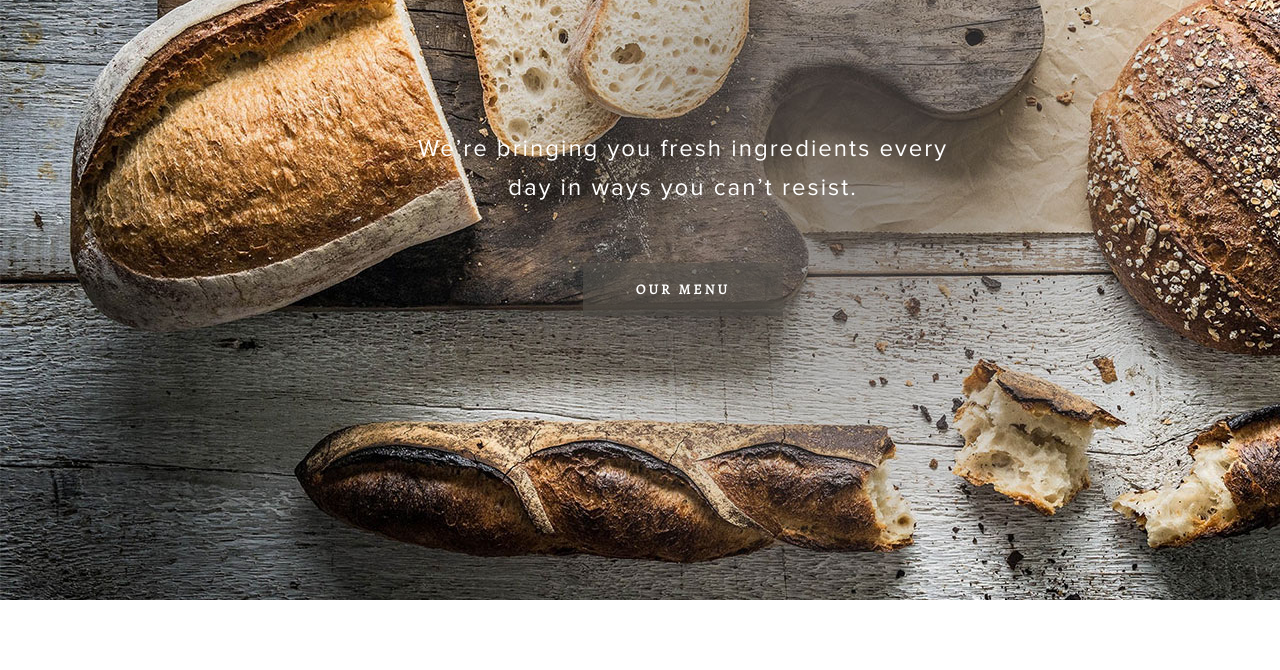
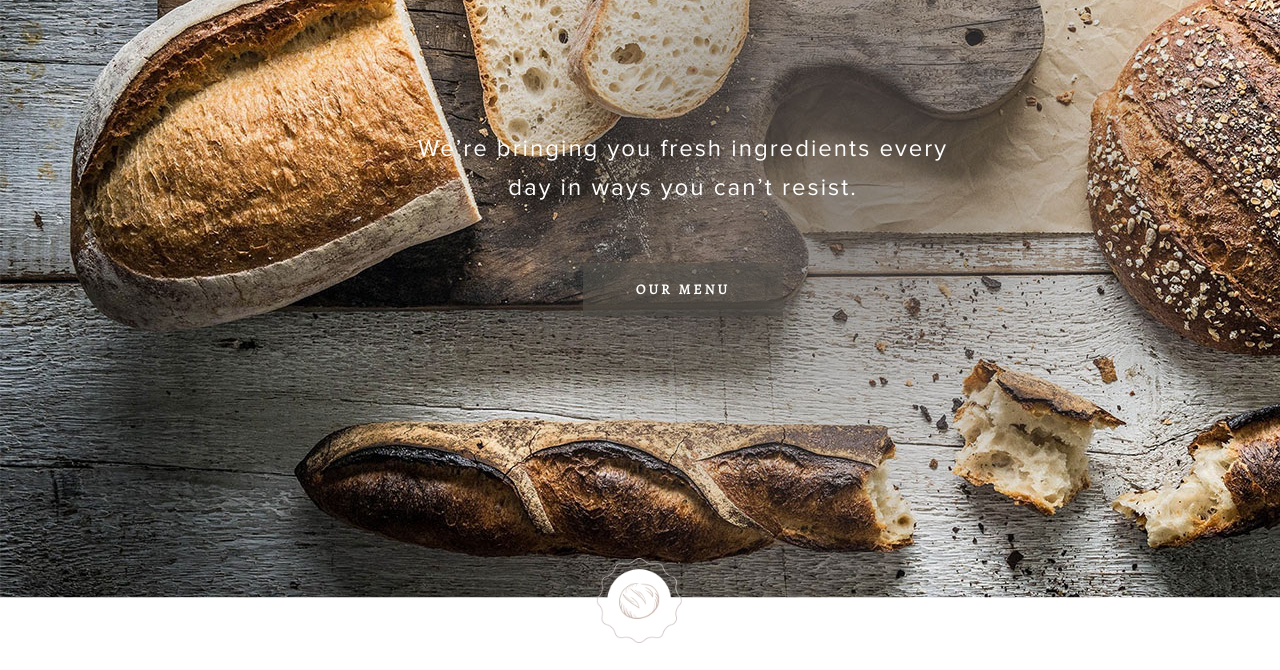
Before and after one commit to Mynik3D/Bakeris, a website: page app/index.html in a window 1280 px wide. Shown: the part 300-970 px from the top of the page. Drawn offline with Linux system fonts and the light colour scheme; a web font is replaced by a local one.

Commit message:
флажок

```diff
--- a/app/index.html
+++ b/app/index.html
@@ -59,8 +59,12 @@
 			<p>We’re bringing you fresh ingredients every <br> day in ways you can’t resist.</p>
 			<a href="#" class="button">Our menu</a>
 
+
 		</div>
 	</div>
+	<div class="bullets">
+
+			</div>
 	</div>
 </header>
 </div>
--- a/app/sass/main.sass
+++ b/app/sass/main.sass
@@ -150,6 +150,21 @@ body
 
 
 
+
+
+	.bullets
+			 background: url(../img/bullets.png)
+			 height: 100px
+			 background-size: 100%
+			 background-position: center
+			 background-repeat: no-repeat
+			 position: absolute
+			 width: 100%
+			 bottom: 20px
+
+
+
+
 	&__inner
 			margin: auto
 
```
Also changed, not shown: app/css/main.css, app/img/bullets.png (added).
